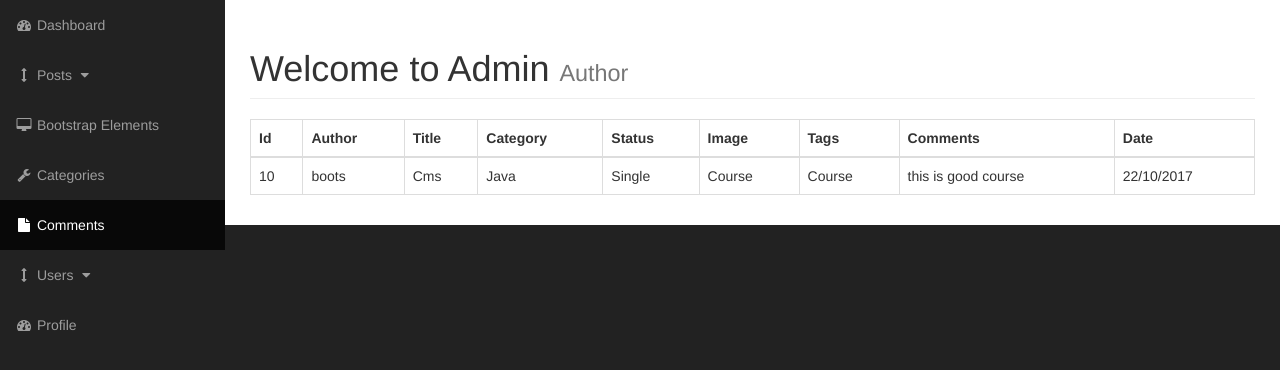
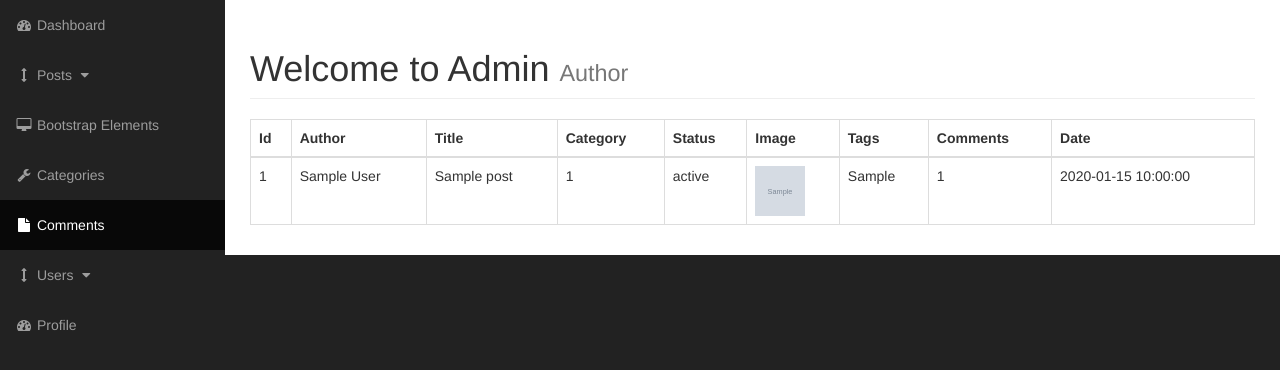
Before and after one commit to Aminkhaled/Blog-with-cms, a PHP site: page /admin/posts.php in a window 1280 px wide. Shown: the part 51-421 px from the top of the page. Run offline with PHP 8.4, Linux system fonts and the light colour scheme; tables that the repository leaves empty or names only in its code hold one stand-in row (values such as "Sample post"); grey boxes marked "Sample" are stand-in pictures.

Commit message:
we display posts and create add page

```diff
--- /dev/null
+++ b/admin/incudes/view_all_posts.php
@@ -0,0 +1,49 @@
+
+<table class="table table-bordered table-hover">
+    <thead>
+    <tr>
+        <th>Id</th>
+        <th>Author</th>
+        <th>Title</th>
+        <th>Category</th>
+        <th>Status</th>
+        <th>Image</th>
+        <th>Tags</th>
+        <th>Comments</th>
+        <th>Date</th>
+    </tr>
+    </thead>
+    <tr>
+        <?php
+        $query = "select * from posts";
+        global $connection;
+        $select_all_posts = mysqli_query($connection,$query);
+        while($row = mysqli_fetch_assoc($select_all_posts)){
+        $post_id = $row['post_id'] ;
+        $post_title = $row['post_title'];
+        $post_category_id = $row['post_category_id'];
+        $post_author = $row['post_author'];
+        $post_date = $row['post_date'];
+        $post_image = $row['post_image'];
+        $post_content = $row['post_content'];
+        $post_status  = $row['post_status'];
+        $post_tags  = $row['post_tags'];
+        $post_comment_count =$row['post_comment_count'];
+
+
+        ?>
+        <td><?php echo $post_id ?></td>
+        <td><?php echo $post_author ?></td>
+        <td><?php echo $post_title ?></td>
+        <td><?php echo $post_category_id ?></td>
+        <td><?php echo $post_status ?> </td>
+
+        <td><?php echo "<img src='../images/$post_image' alt='$post_image' height='50px' width='50px' >" ?></td>
+        <td><?php echo $post_tags ?></td>
+        <td><?php echo $post_comment_count ?></td>
+        <td><?php echo $post_date ?></td>
+
+
+    </tr>
+    <?php } ?>
+</table>
--- a/admin/posts.php
+++ b/admin/posts.php
@@ -23,33 +23,10 @@
                         Welcome to Admin
                         <small>Author</small>
                     </h1>
-
-                    <table class="table table-bordered table-hover">
-                        <thead>
-                              <tr>
-                                  <th>Id</th>
-                                  <th>Author</th>
-                                  <th>Title</th>
-                                  <th>Category</th>
-                                  <th>Status</th>
-                                  <th>Image</th>
-                                  <th>Tags</th>
-                                  <th>Comments</th>
-                                  <th>Date</th>
-                              </tr>
-                        </thead>
-                        <tr>
-                            <td>10</td>
-                            <td>boots</td>
-                            <td>Cms</td>
-                            <td>Java</td>
-                            <td>Single</td>
-                            <td>Course</td>
-                            <td> Course</td>
-                            <td>this is good course</td>
-                            <td>22/10/2017</td>
-                        </tr>
-                    </table>
+<!--       view all posts by php              -->
+                    <?php
+                    include'incudes/view_all_posts.php';
+                    ?>
 
             </div>
             <!-- /.row -->
```
Also changed, not shown: admin/incudes/add_post.php (added, +7 -0 lines).
